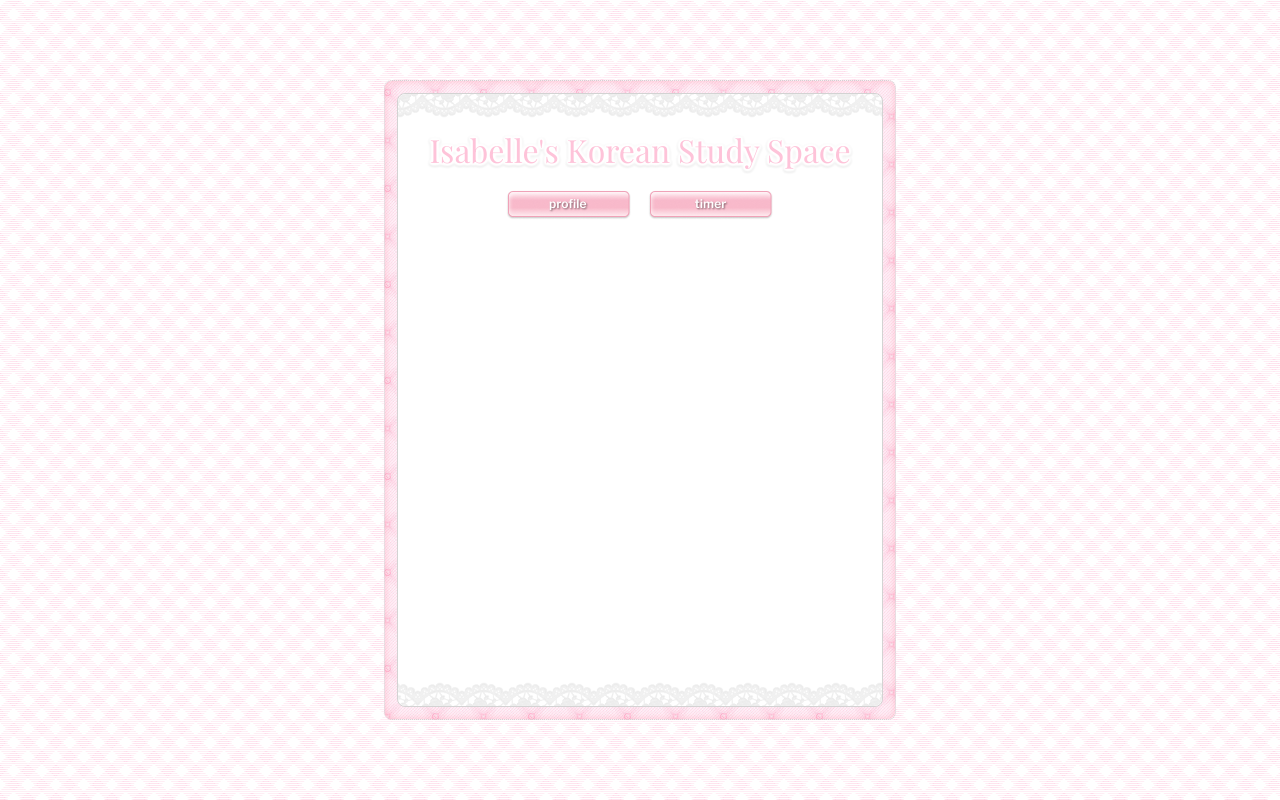
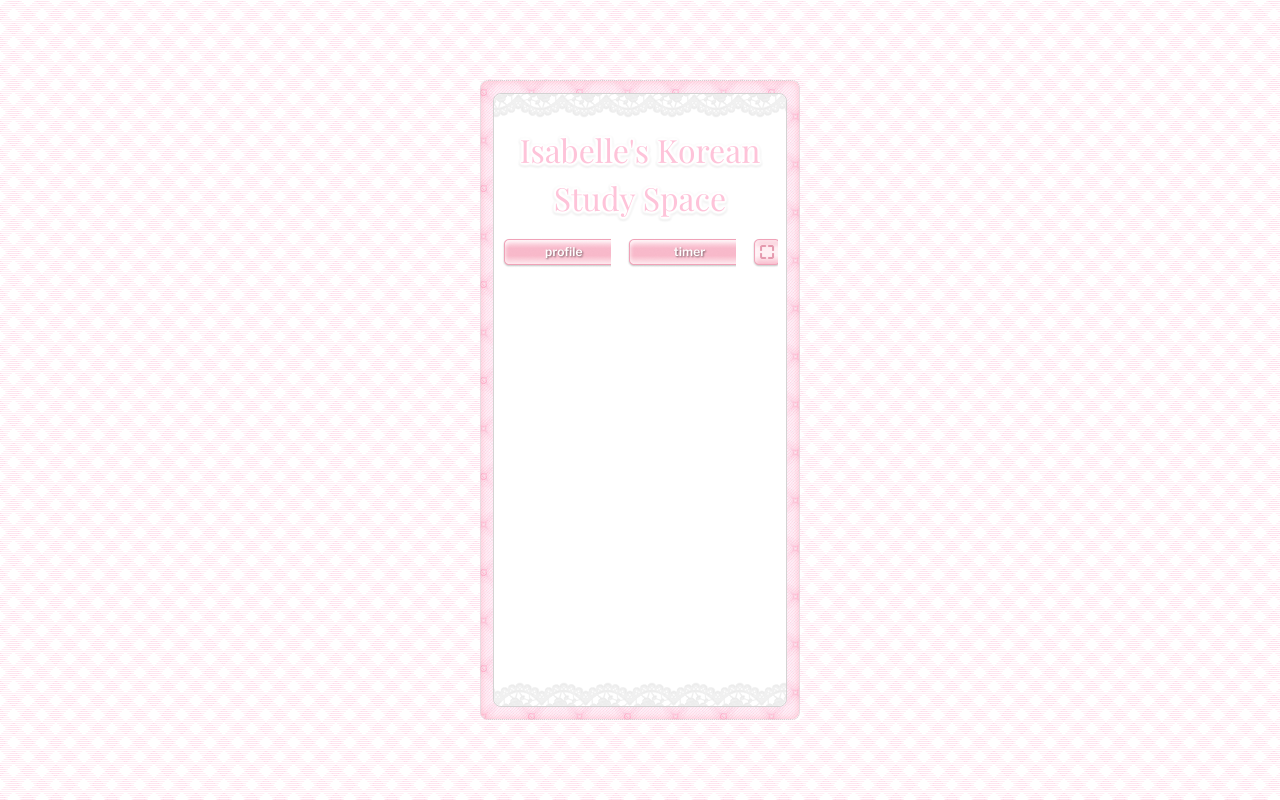
Before and after one commit to inmz02/ikss-focus, a React (Vite) app: page / in a window 1280 px wide. Built offline with nearby package versions, Linux system fonts and the light colour scheme; a web font is replaced by a local one.

Commit message:
Added fullscreen mode

```diff
--- a/src/App.jsx
+++ b/src/App.jsx
@@ -2,8 +2,26 @@
 
 // App is the main wrapper of all the contents
 function App() {
+  function toggleFullScreen() {
+    if (!document.fullscreenElement) {
+      // Enter fullscreen mode
+      document.documentElement.requestFullscreen().catch((err) => {
+        console.error(
+          `Error attempting to enable full-screen mode: ${err.message} (${err.name})`
+        );
+      });
+    } else {
+      // Exit fullscreen mode
+      if (document.exitFullscreen) {
+        document.exitFullscreen();
+      }
+    }
+  }
+
+
+
   return (
-    <div className="w-4/5 lg:w-2/5 h-4/5 myOuterContainer rounded-lg p-3 ">
+    <div className="w-3/5 lg:w-1/4 h-4/5 myOuterContainer rounded-lg p-3 ">
       <div className=" h-full bg-white rounded-lg py-7 px-2 border border-[lightgray] myInnerContainer">
         {/* lace borders */}
         <div className="laceBorder tp"></div>
@@ -13,17 +31,13 @@ function App() {
 
         {/* Buttons */}
         <div className="btns">
-          <div className="btn add">
-          </div>
-          <div className="btn timer">
-          </div>
+          <div className="btn add"></div>
+          <div className="btn timer"></div>
+          <div className="btn expand" onClick={toggleFullScreen}></div>
         </div>
 
-
         {/* To Do List Div */}
-        <div className="entireToDoListContainer">
-
-        </div>
+        <div className="entireToDoListContainer"></div>
       </div>
     </div>
   );
--- a/src/styles.scss
+++ b/src/styles.scss
@@ -86,6 +86,17 @@ body {
                 background: url(assets/btnTimer2.png) 0px 0px;
               }
             }
+
+            &.expand {
+              width: 30px !important;
+            height: 30px;
+              background: url(assets/expand1.png) 0px 0px;
+
+              &:hover, &:active {
+                background: url(assets/expand2.png) 0px 0px;
+              }
+            }
+
             transition: 300ms;
             -webkit-transition: 300ms;
             -moz-transition: 300ms;
```
Also changed, not shown: src/assets/expand1.png (added), src/assets/expand2.png (added).
